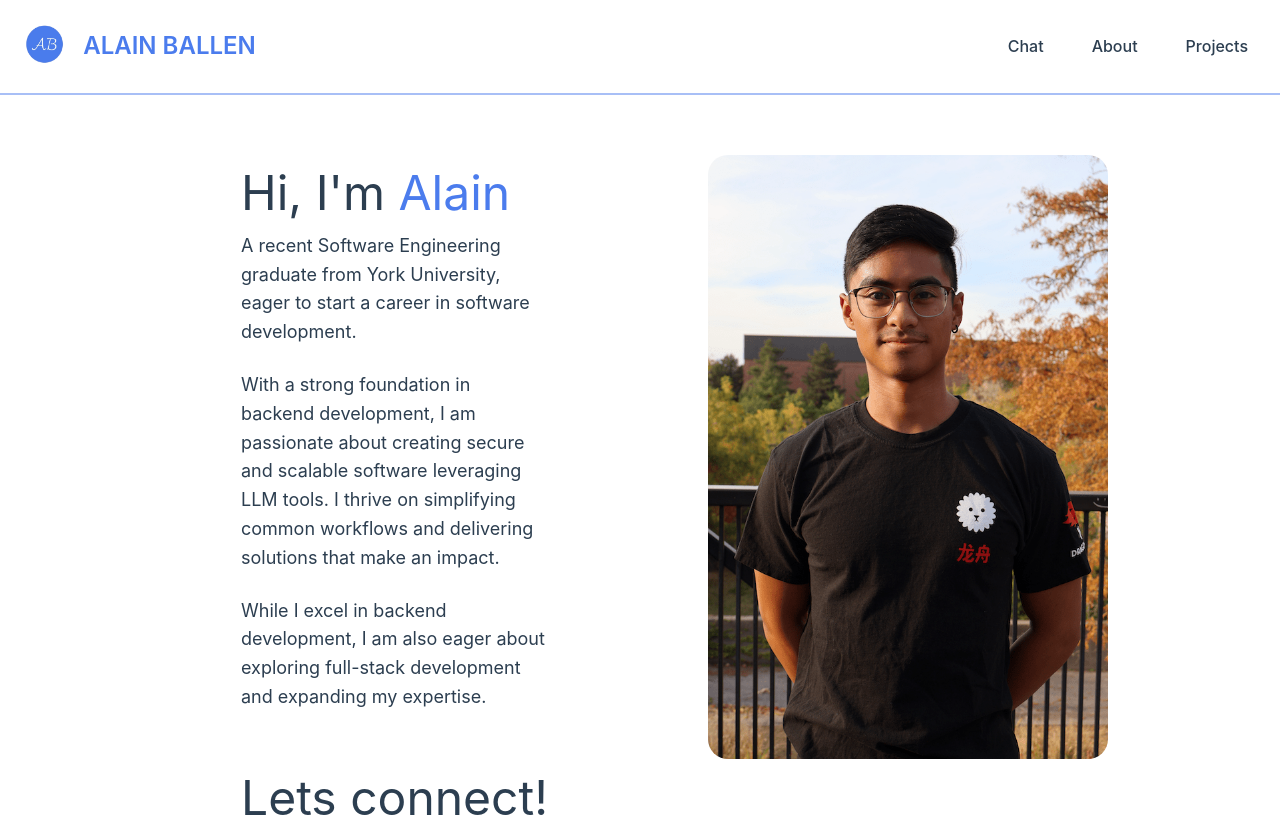
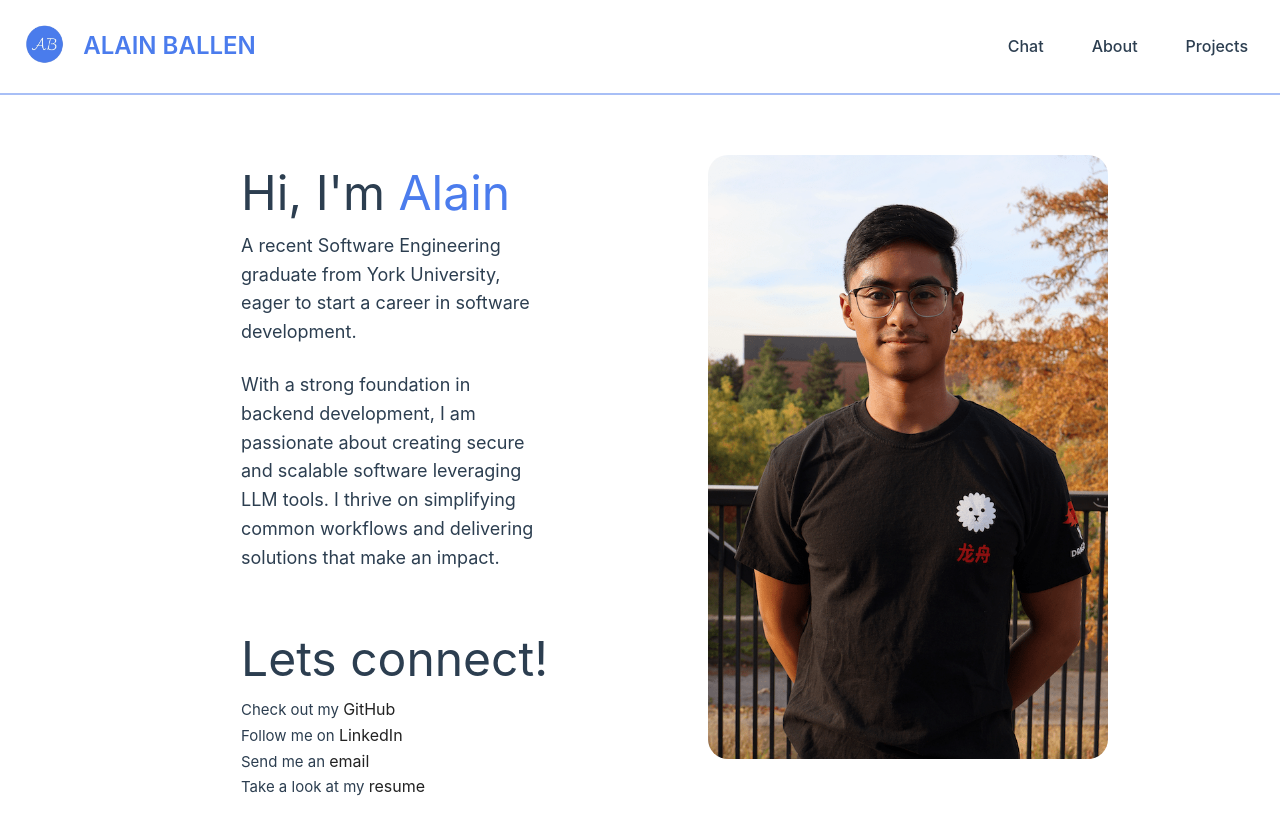
Before and after one commit to BallenAlain/Portfolio, a Vue app: page /about in a window 1280 px wide. Shown: the top 817 px of the page. Built offline with nearby package versions, Linux system fonts and the light colour scheme; some icons are missing.

Commit message:
update about

```diff
--- a/src/views/AboutView.vue
+++ b/src/views/AboutView.vue
@@ -18,9 +18,6 @@ const items = jsonData
           With a strong foundation in backend development, I am passionate about creating secure and
           scalable software leveraging LLM tools.
           I thrive on simplifying common workflows and delivering solutions that make an impact.</p><br>
-        <p>While I excel in backend development, I am also eager about exploring full-stack development and
-          expanding my expertise.
-          </p><br>
         <br>
         <h1 class="connect">Lets connect!</h1>
         <div class="about-link-container">
```
